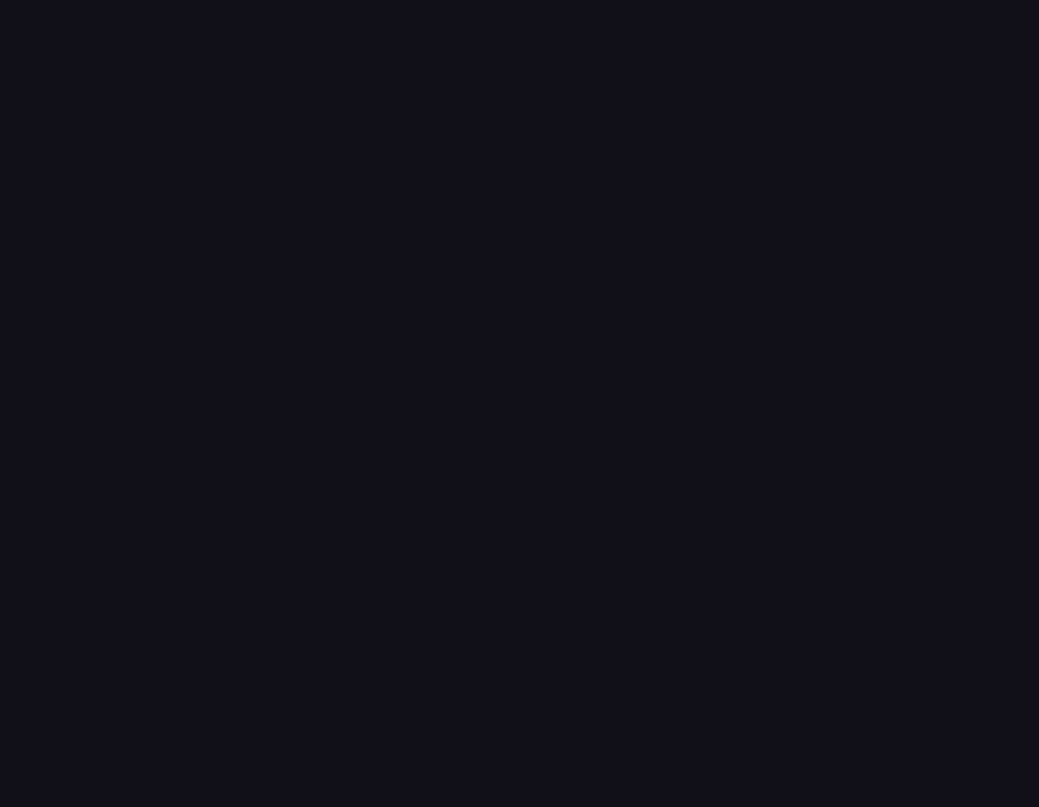
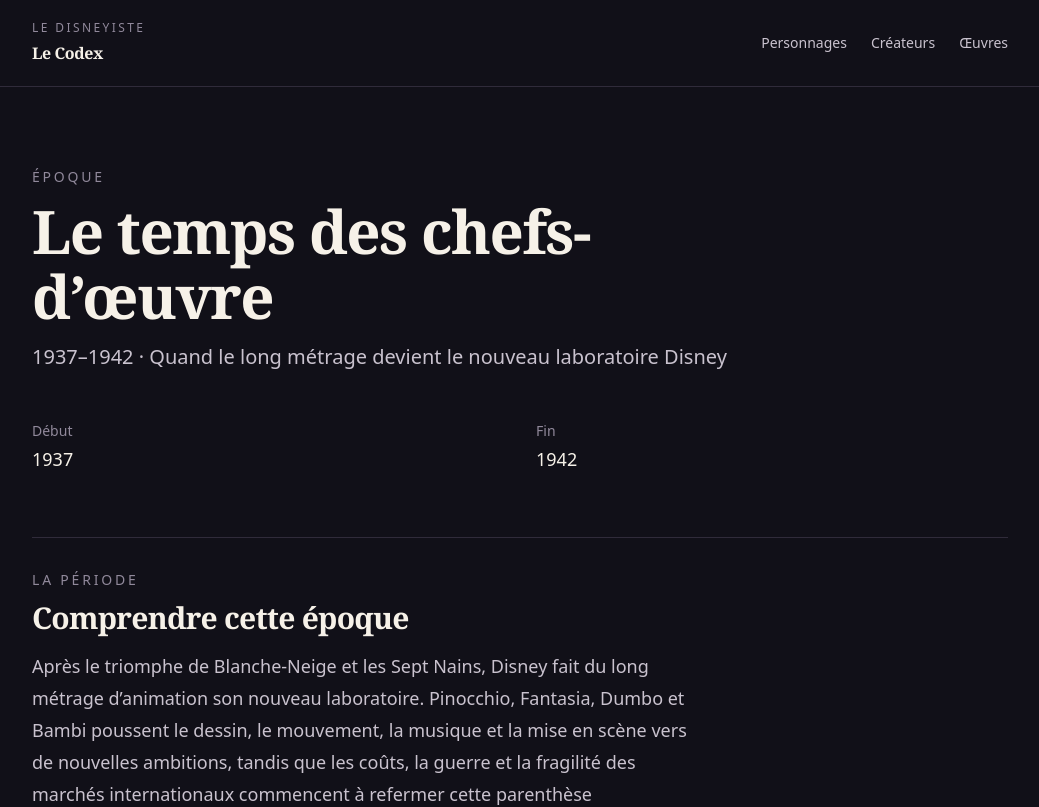
Before and after one commit to iamjulienjulien/ledisneyiste-codex, a Next.js app: page /epoques/temps-des-chefs-d-oeuvre in a window 1280 px wide. Before the commit this address had no page. Shown: the top 807 px of the page, without its empty margins (120-1159 px from the left). Built offline with nearby package versions, Linux system fonts and the light colour scheme.

Commit message:
🗄️ Archives > Ouvrir le temps des chefs-d’œuvre dans le Codex > 🐭 Julien

```diff
--- a/src/data/catalogues/epoques.json
+++ b/src/data/catalogues/epoques.json
@@ -4,5 +4,11 @@
         "nom": "Le temps des pionniers",
         "type": "epoque",
         "sousTitre": "1923–1937 · Du studio naissant au pari du long métrage"
+    },
+    {
+        "slug": "temps-des-chefs-d-oeuvre",
+        "nom": "Le temps des chefs-d’œuvre",
+        "type": "epoque",
+        "sousTitre": "1937–1942 · Quand le long métrage devient le nouveau laboratoire Disney"
     }
 ]
--- a/src/data/epoques/index.ts
+++ b/src/data/epoques/index.ts
@@ -1,7 +1,11 @@
+import tempsDesChefsDOeuvreJson from "@/data/epoques/temps-des-chefs-d-oeuvre.json";
 import tempsDesPionniersJson from "@/data/epoques/temps-des-pionniers.json";
 import type { FicheEpoqueDisney } from "@/types/epoque";
 
-export const fichesEpoques = [tempsDesPionniersJson as FicheEpoqueDisney];
+export const fichesEpoques = [
+    tempsDesPionniersJson as FicheEpoqueDisney,
+    tempsDesChefsDOeuvreJson as FicheEpoqueDisney,
+];
 
 export function getFicheEpoqueBySlug(slug: string) {
     return fichesEpoques.find((fiche) => fiche.slug === slug);
--- /dev/null
+++ b/src/data/epoques/temps-des-chefs-d-oeuvre.json
@@ -0,0 +1,17 @@
+{
+    "slug": "temps-des-chefs-d-oeuvre",
+    "type": "epoque",
+    "introduction": "",
+    "periode": {
+        "debut": {
+            "valeur": "1937",
+            "precision": "annee"
+        },
+        "fin": {
+            "valeur": "1942",
+            "precision": "annee"
+        }
+    },
+    "description": "Après le triomphe de Blanche-Neige et les Sept Nains, Disney fait du long métrage d’animation son nouveau laboratoire. Pinocchio, Fantasia, Dumbo et Bambi poussent le dessin, le mouvement, la musique et la mise en scène vers de nouvelles ambitions, tandis que les coûts, la guerre et la fragilité des marchés internationaux commencent à refermer cette parenthèse exceptionnelle.",
+    "sources": []
+}
--- a/src/types/epoque.ts
+++ b/src/types/epoque.ts
@@ -11,6 +11,10 @@ export type FicheEpoqueDisney = FicheCodexBase & {
 
     periode: {
         debut: DateHistorique;
+        /**
+         * Borne de fin exclusive.
+         * Une époque 1923 → 1937 couvre 1923 à 1936 inclus.
+         */
         fin?: DateHistorique;
     };
 
```
